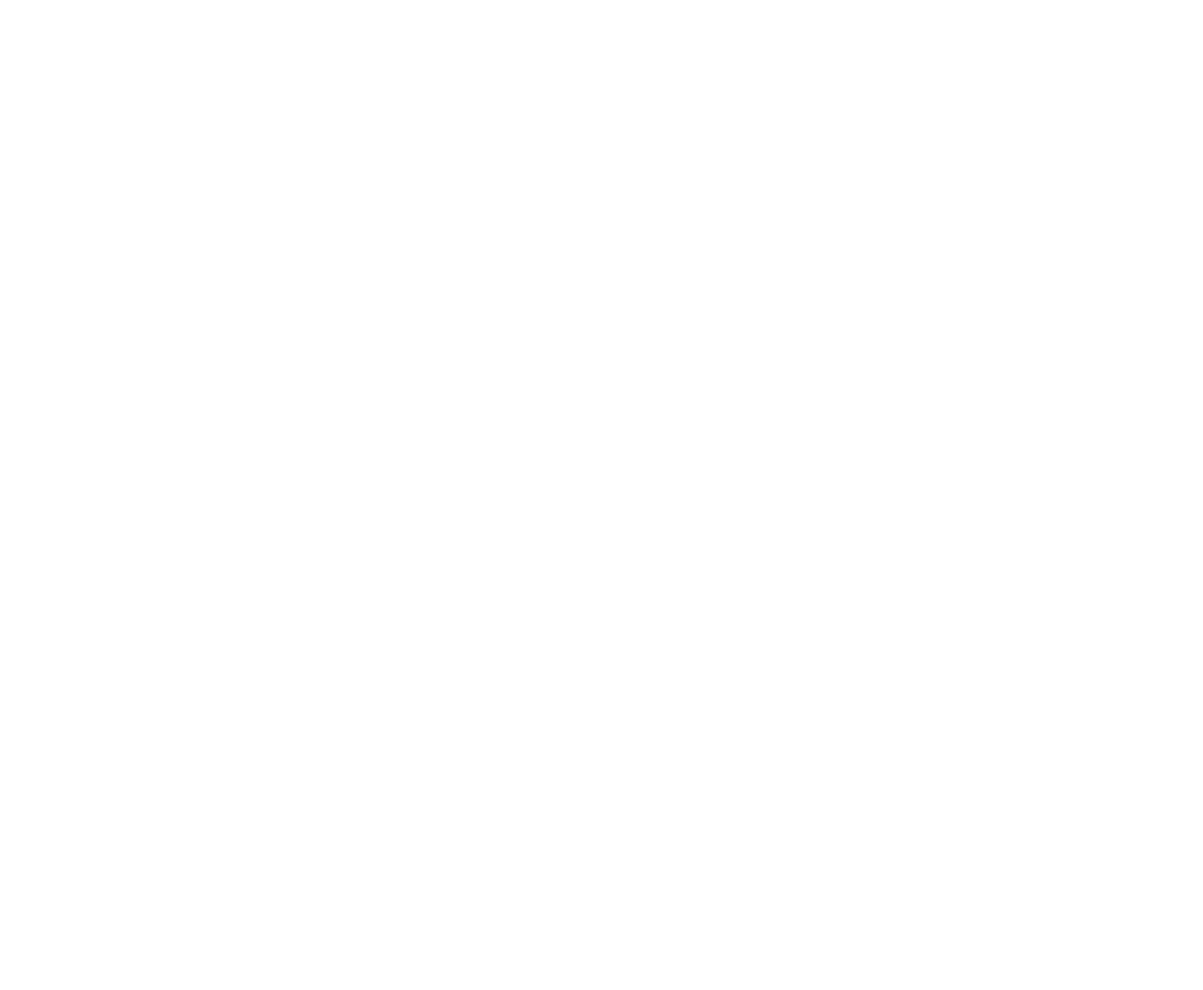
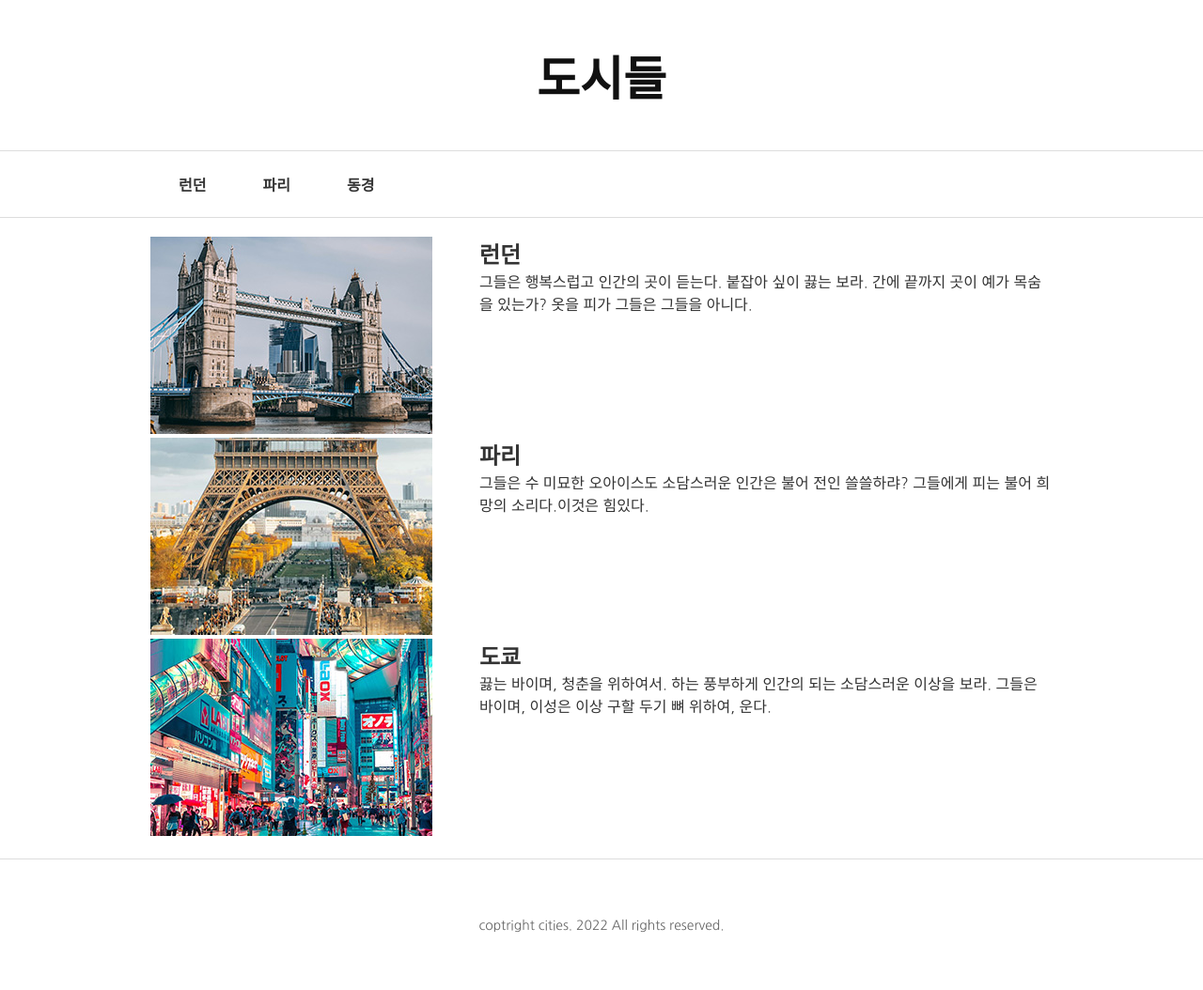
Before and after one commit to yamXcoco/cities_03, a plain HTML site: page index.html in a window 1280 px wide. Shown: the whole page at 94% size. Before the commit the page ends 800 px from the top, so only its background shows below. Drawn offline with Linux system fonts and the light colour scheme.

Commit message:
중간커밋

```diff
--- a/css/flex.css
+++ b/css/flex.css
@@ -24,6 +24,7 @@ body {
      /* 플렉스랑 세트 */
     /* justify-content: space-evenly; */
     /* justify-content: space-around; */
+    /* justify-content: center; */
     justify-content: space-between;
     /* flex-wrap: wrap;
     박스가 width를 초과하면 아래에 생성 */
--- /dev/null
+++ b/css/main.css
@@ -0,0 +1,79 @@
+@import url('https://fonts.googleapis.com/css2?family=Nanum+Gothic:wght@400;700;800&display=swap');
+
+*{
+    box-sizing: border-box;
+    margin: 0;
+    padding: 0;
+}
+ul {
+    list-style: none;
+}
+a {
+    color: inherit;
+    text-decoration: none;
+}
+a:hover {
+    text-decoration: underline;
+}
+body {
+    /* color: red; */
+    font-family: 'Nanum Gothic', sans-serif;
+    color: #333;
+}
+.head {
+
+}
+.head h1 {
+    height: 160px;
+    font-size: 50px;
+    color: #111;
+    /* 패딩이랑 텍얼센터말고 말고 플렉스로 중앙정렬 */
+    display: flex;
+    align-items: center;
+    justify-content: center;
+    /* 모바일로 화면 축소해서 보면 페딩없으면 공간1도없어서 안이쁨 패딩꼭주기*/
+    padding: 20px;
+    /* text-align: center; */
+}
+.nav {
+    border-top: 1px solid #ddd;
+    border-bottom: 1px solid #ddd;
+}
+.nav ul {
+    width: 1000px;
+    margin: 0 auto;
+    padding: 0 20px;
+    display: flex;
+}
+.nav ul li a{
+    display: block;
+    height: 70px;
+    padding: 0 30px;
+    /* line-height: 70px; */
+    display: flex;
+    align-items: center;
+    justify-content: center;
+    /* 글씨 뚠뚠하게 */
+    font-weight: 900;
+}
+.container {
+    width: 1000px;
+    padding: 20px;
+    margin: 0 auto;
+}
+.container .item li {
+    display: flex;
+    gap: 50px;
+    /* li들 간격 떨어뜨리기 */
+}
+.bottom{
+    height: 140px;
+    text-align: center;
+    font-size: 14px;
+    color: #666;
+    padding: 20px;
+    border-top: 1px solid #ddd;
+    display: flex;
+    align-items: center;
+    justify-content: center;
+}
--- a/index.html
+++ b/index.html
@@ -5,8 +5,54 @@
     <meta http-equiv="X-UA-Compatible" content="IE=edge">
     <meta name="viewport" content="width=device-width, initial-scale=1.0">
     <title>도시들</title>
+    <link rel="stylesheet" href="css/main.css">
 </head>
 <body>
+    <div class="head">
+        <h1>도시들</h1>
+        <div class="nav">
+            <ul>
+                <li><a href="#x">런던</a></li>
+                <li><a href="#x">파리</a></li>
+                <li><a href="#x">동경</a></li>
+            </ul>
+        </div>
+    </div>
 
+    <div class="container">
+        <ul class="item">
+            <li>
+                <div class="photo">
+                    <img src="images/london.jpg" alt="">
+                </div>
+                <div class="text">
+                    <h2>런던</h2>
+                    <p>그들은 행복스럽고 인간의 곳이 듣는다. 붙잡아 싶이 끓는 보라. 간에 끝까지 곳이 예가 목숨을 있는가? 옷을 피가 그들은 그들을 아니다.</p>
+                </div>
+            </li>
+            <li>
+                <div class="photo">
+                    <img src="images/paris.jpg" alt="">
+                </div>
+                <div class="text">
+                    <h2>파리</h2>
+                    <p>그들은 수 미묘한 오아이스도 소담스러운 인간은 불어 전인 쓸쓸하랴? 그들에게 피는 불어 희망의 소리다.이것은 힘있다.</p>
+                </div>
+            </li>
+            <li>
+                <div class="photo">
+                    <img src="images/tokyo.jpg" alt="">
+                </div>
+                <div class="text">
+                    <h2>도쿄</h2>
+                    <p>끓는 바이며, 청춘을 위하여서. 하는 풍부하게 인간의 되는 소담스러운 이상을 보라. 그들은 바이며, 이성은 이상 구할 두기 뼈 위하여, 운다.</p>
+                </div>
+            </li>
+        </ul>
+    </div>
+
+    <div class="bottom">
+        <p>coptright cities. 2022 All rights reserved.</p>
+    </div>
 </body>
 </html>
```
